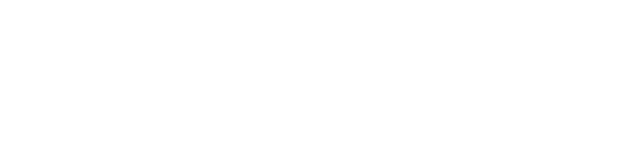
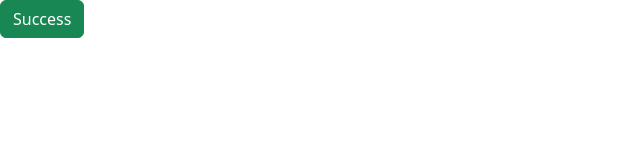
Before and after one commit to briansomogyi/curs4, a plain HTML site: page index.html in a window 1280 px wide. Shown: the whole page, without its empty margins (0-640 px from the left). Drawn offline with nearby package versions, Linux system fonts and the light colour scheme.

```diff
--- a/index.html
+++ b/index.html
@@ -4,8 +4,10 @@
     <meta charset="UTF-8">
     <meta name="viewport" content="width=device-width, initial-scale=1.0">
     <title>Document</title>
+    <link href="https://cdn.jsdelivr.net/npm/bootstrap@5.3.3/dist/css/bootstrap.min.css" rel="stylesheet" integrity="sha384-QWTKZyjpPEjISv5WaRU9OFeRpok6YctnYmDr5pNlyT2bRjXh0JMhjY6hW+ALEwIH" crossorigin="anonymous">
 </head>
 <body>
-
+    <button type="button" class="btn btn-success">Success</button>
+    <script src="https://cdn.jsdelivr.net/npm/bootstrap@5.3.3/dist/js/bootstrap.bundle.min.js" integrity="sha384-YvpcrYf0tY3lHB60NNkmXc5s9fDVZLESaAA55NDzOxhy9GkcIdslK1eN7N6jIeHz" crossorigin="anonymous"></script>
 </body>
 </html>
```
